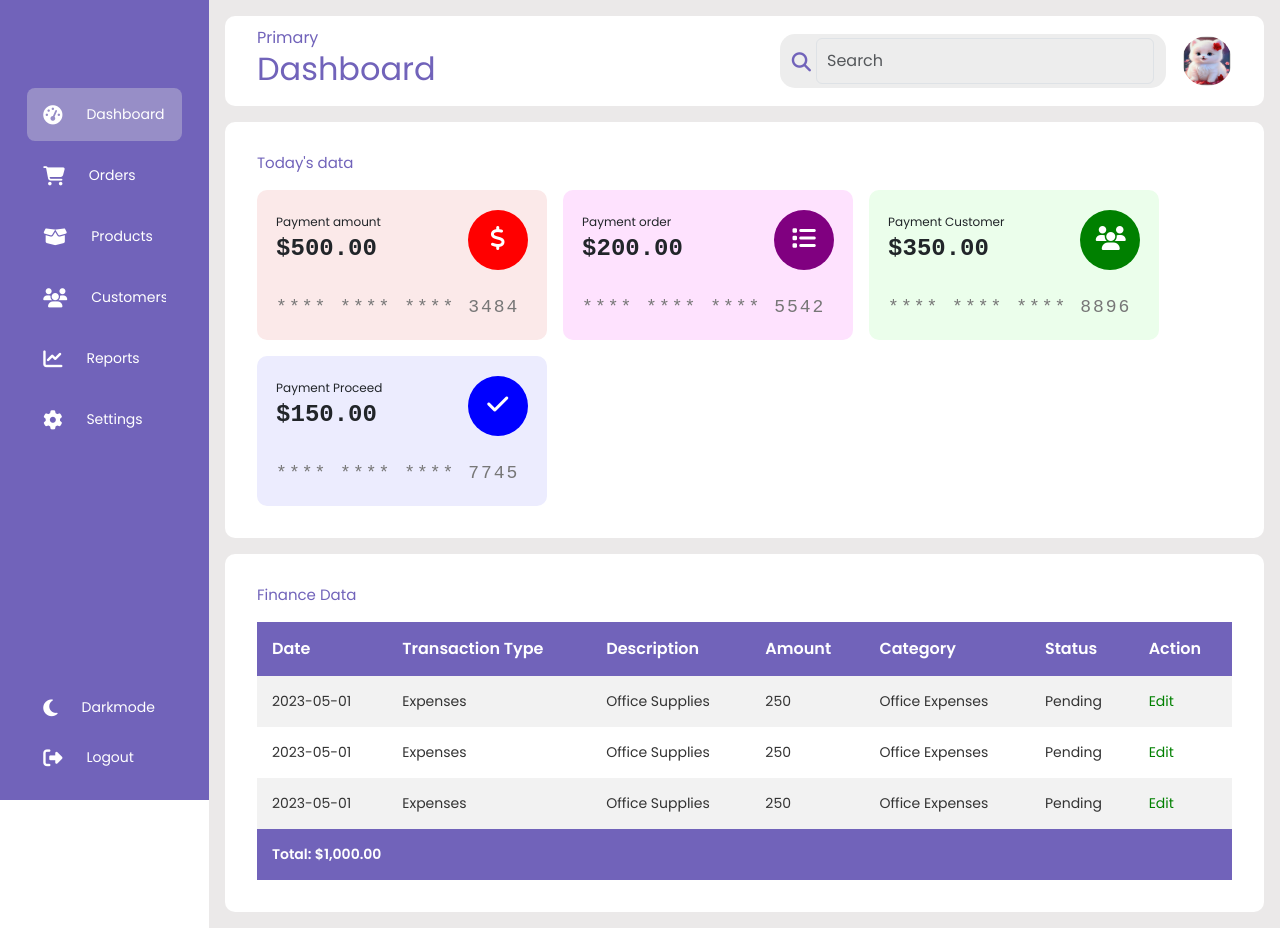
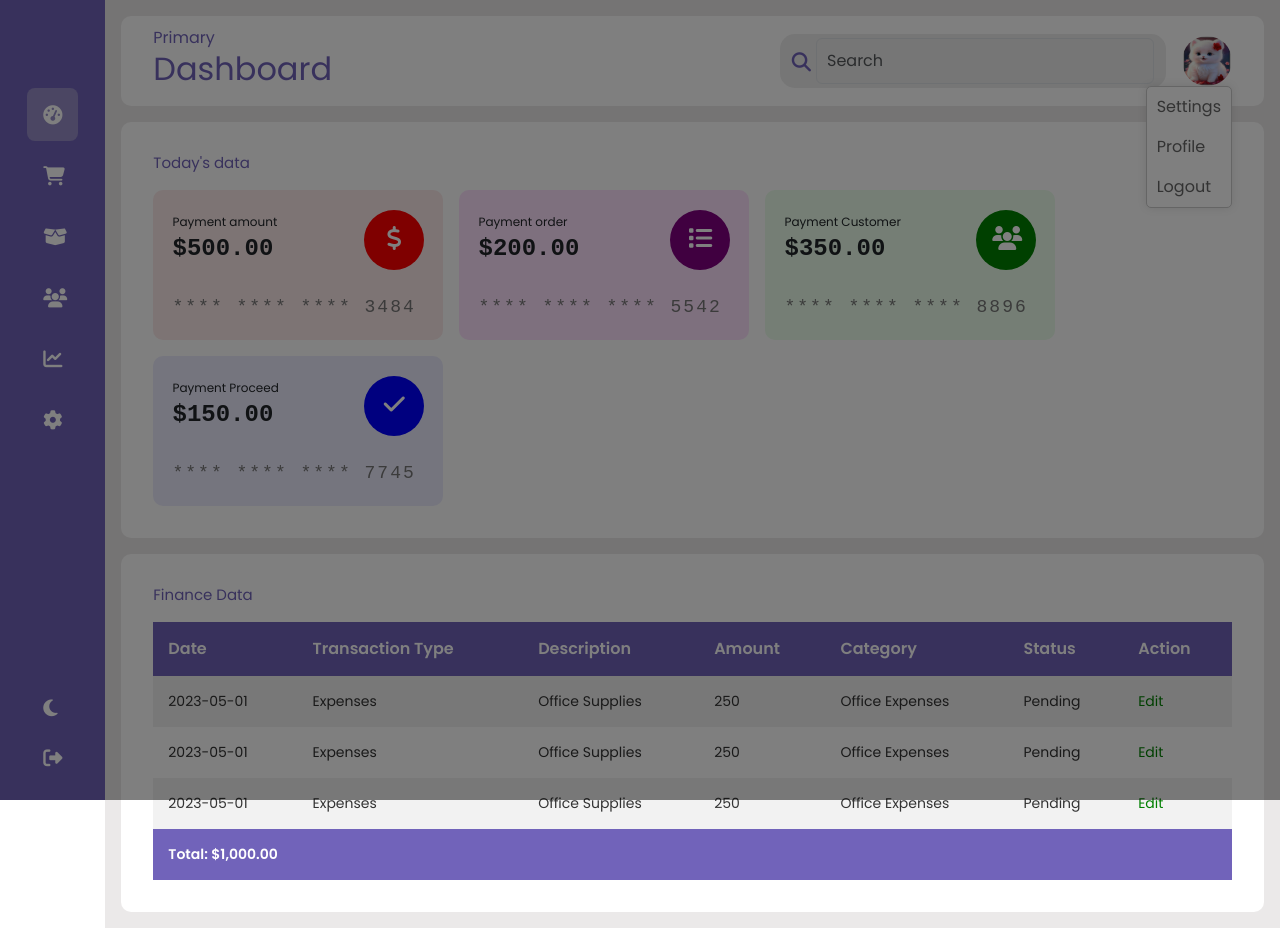
Before and after one commit to brwngld/Java, a plain HTML site: page index.html in a window 1280 px wide. Both pictures are taken after a click on the picture 1207 px from the left and 61 px from the top of the page. Drawn offline with nearby package versions, Linux system fonts and the light colour scheme.

Commit message:
Enabling modal overlay on profile picture

```diff
--- a/css/styles.css
+++ b/css/styles.css
@@ -570,3 +570,49 @@ tfoot td {
 .dark-mode .table--container button {
     color: purple; /* Adjust button color for dark mode */
 }
+
+/** Creating a popup **/
+.profile-container {
+    position: relative;
+}
+
+.profile-options {
+    position: absolute;
+    top: 100%;
+    right: 0;
+    background: #fff;
+    border: 1px solid #ccc;
+    border-radius: 5px;
+    box-shadow: 0 0 10px rgba(0, 0, 0, 0.1);
+    display: none;
+}
+
+.popup-content {
+    padding: 10px;
+}
+
+.option {
+    display: block;
+    padding: 8px 10px;
+    text-decoration: none;
+    color: #333;
+}
+
+.option:hover {
+    background: #f0f0f0;
+}
+
+.Profile_picture {
+    cursor: pointer;
+}
+
+.modal-overlay {
+    position: fixed;
+    top: 0;
+    left: 0;
+    width: 100%;
+    height: 100%;
+    background: rgba(0, 0, 0, 0.5); /* Semi-transparent black background */
+    z-index: 0; /* Lower z-index value */
+    display: none; /* Initially hidden */
+}
--- a/index.html
+++ b/index.html
@@ -83,8 +83,18 @@
                     <i class="fa-solid fa-search"></i>
                     <input type="text" id="searchInput" class="form-control" placeholder="Search" oninput="search()">
                 </div>
-                <img src="./image/cat-dpz-instagram-800x1024.jpg" alt="" class="Profile_picture">
-            </div>
+                <div class="profile-container">
+                    <img src="./image/cat-dpz-instagram-800x1024.jpg" alt="" class="Profile_picture" onclick="toggleOptions()">
+                    <div class="profile-options" id="profileOptions">
+                        <div class="modal-overlay" onclick="closeOptions()"></div>
+                        <div class="modal-content">
+                            <a href="settings.html" class="option">Settings</a>
+                            <a href="profile.html" class="option">Profile</a>
+                            <a href="logout.html" class="option">Logout</a>
+                        </div>
+                    </div>
+                </div>
+        </div>
         </div>
         <div class="card--container">
             <h3 class="main--title">Today's data</h3>
--- a/java/script.js
+++ b/java/script.js
@@ -127,3 +127,26 @@ document.addEventListener("DOMContentLoaded", function() {
       localStorage.setItem("darkMode", "false");
   }
 });
+
+// Function to toggle the popup and modal overlay
+function toggleOptions() {
+  var options = document.querySelector(".profile-options");
+  var overlay = document.querySelector(".modal-overlay");
+
+  if (options.style.display === "none" || options.style.display === "") {
+      options.style.display = "block";
+      overlay.style.display = "block";
+  } else {
+      options.style.display = "none";
+      overlay.style.display = "none";
+  }
+};
+
+// Function to close the popup and modal overlay
+function closeOptions() {
+  var options = document.querySelector(".profile-options");
+  var overlay = document.querySelector(".modal-overlay");
+
+  options.style.display = "none";
+  overlay.style.display = "none";
+};
```
